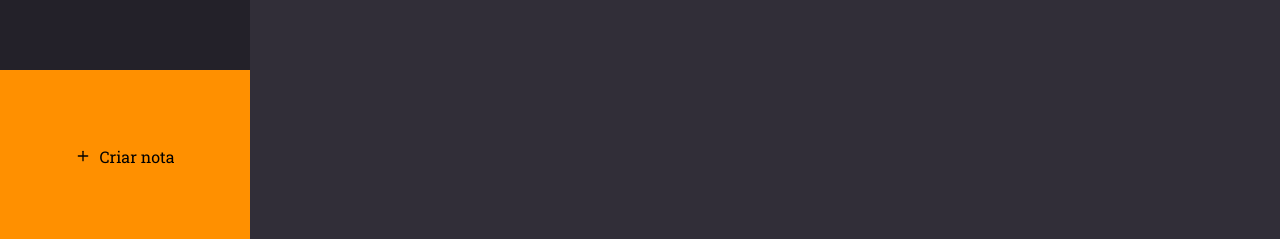
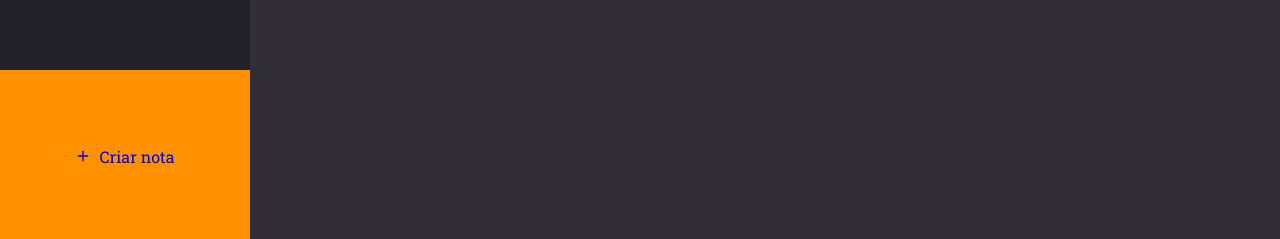
Before and after one commit to MullerHub/Rocketseat-Explorer, a React (Vite) app in the folder Stage0901/RocketNotes/: page / in a window 1280 px wide. Shown: the part 558-797 px from the top of the page. Built offline with nearby package versions, Linux system fonts and the light colour scheme.

Commit message:
Routes NewNotes Att

```diff
--- a/Stage0901/RocketNotes/src/pages/Home/index.jsx
+++ b/Stage0901/RocketNotes/src/pages/Home/index.jsx
@@ -49,7 +49,7 @@ export function Home() {
         </Section>
       </Content>
 
-      <NewNote>
+      <NewNote to="/new">
         <FiPlus />
         Criar nota
       </NewNote>
--- a/Stage0901/RocketNotes/src/pages/Home/styles.js
+++ b/Stage0901/RocketNotes/src/pages/Home/styles.js
@@ -1,4 +1,5 @@
 import styled from 'styled-components'
+import { Link } from 'react-router-dom'
 
 export const Container = styled.div`
   width: 100%;
@@ -55,7 +56,7 @@ export const Content = styled.div`
   overflow-y: auto;
 `
 
-export const NewNote = styled.button`
+export const NewNote = styled(Link)`
   grid-area: newnote;
   background-color: ${({ theme }) => theme.COLORS.ORANGE};
   border: none;
```
